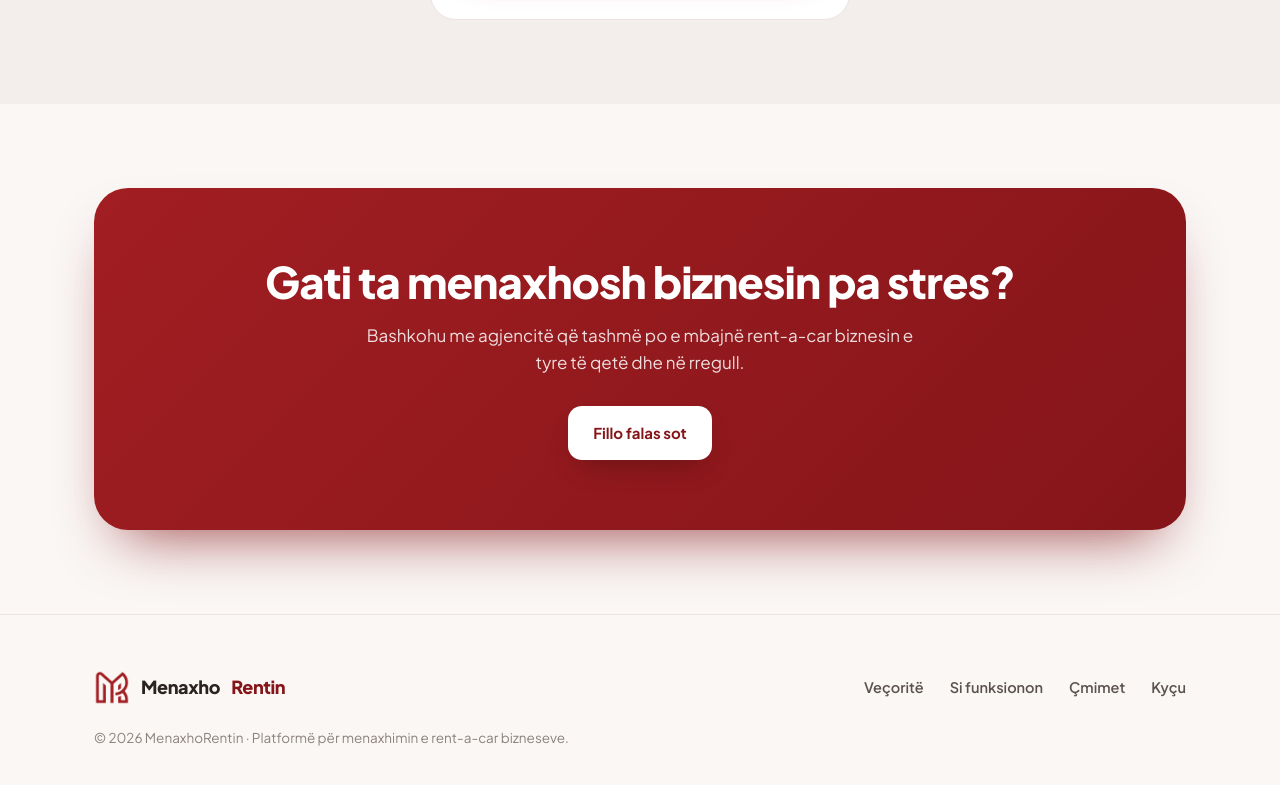
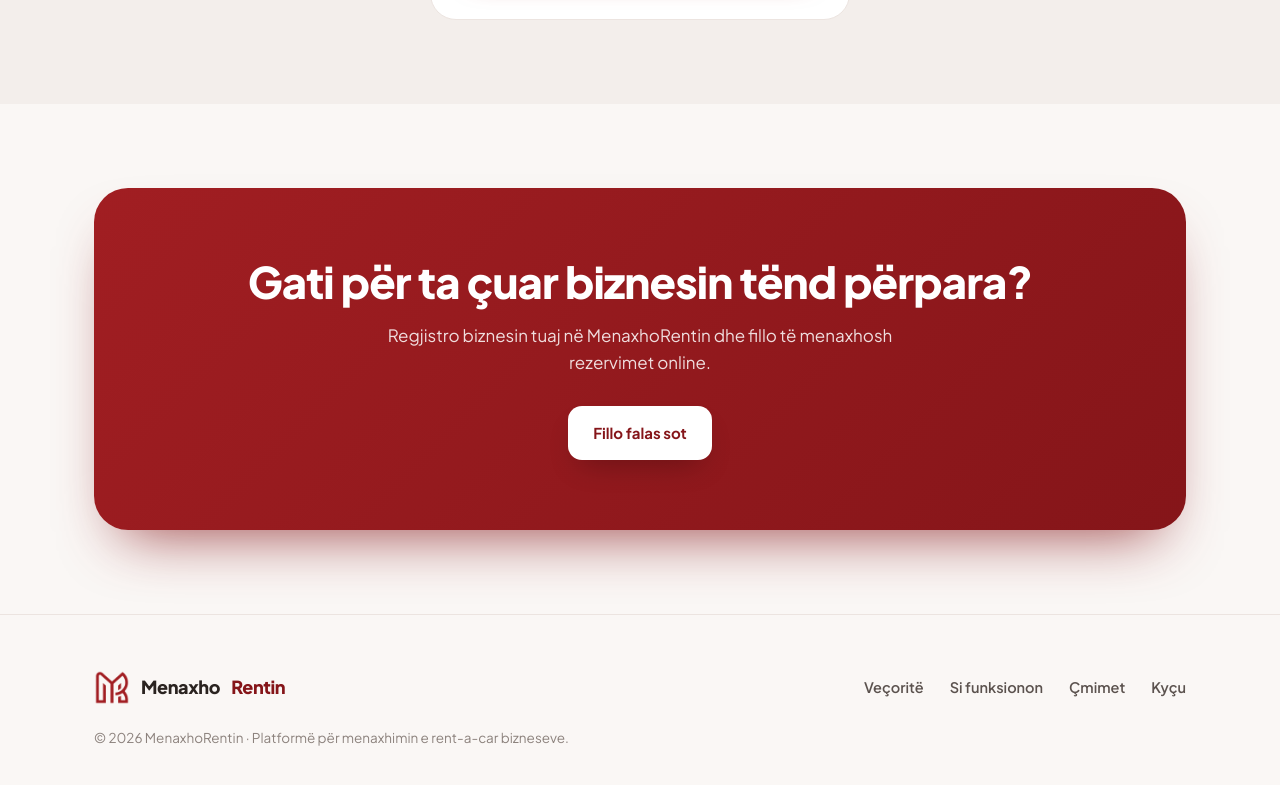
Before and after one commit to alttinkrasniqi/rental-saas, a Next.js app: page / in a window 1280 px wide. Shown: the part 3127-3912 px from the top of the page. Built offline with nearby package versions, Linux system fonts and the light colour scheme; no server answers.

Commit message:
Update landing.tsx

```diff
--- a/src/app/landing.tsx
+++ b/src/app/landing.tsx
@@ -238,7 +238,7 @@ const HTML = `
 </section>
 <section>
   <div class="wrap">
-    <div class="cta-final reveal"><h2>Gati ta menaxhosh biznesin pa stres?</h2><p>Bashkohu me agjencitë që tashmë po e mbajnë rent-a-car biznesin e tyre të qetë dhe në rregull.</p><a class="btn btn-primary" href="/signup">Fillo falas sot</a></div>
+    <div class="cta-final reveal"><h2>Gati për ta çuar biznesin tënd përpara?</h2><p>Regjistro biznesin tuaj në MenaxhoRentin dhe fillo të menaxhosh rezervimet online.</p><a class="btn btn-primary" href="/signup">Fillo falas sot</a></div>
   </div>
 </section>
 <footer>
```
